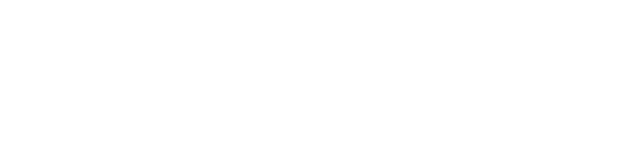
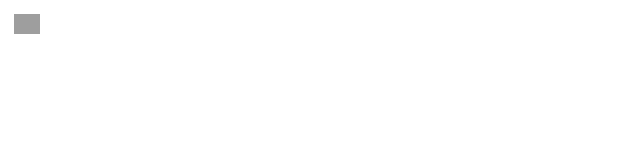
Before and after one commit to autumnfern/startup-landing-page-clone, a plain HTML site: page index.html in a window 1280 px wide. Shown: the full height of the page, 0-640 px from the left. Drawn offline with nearby package versions, Linux system fonts and the light colour scheme; grey boxes are pictures that could not be loaded.

Commit message:
index.html

```diff
--- a/index.html
+++ b/index.html
@@ -2,10 +2,14 @@
 <html lang="en">
 <head>
 	<meta charset="UTF-8">
+	<link rel="stylesheet" href="css/normalize.css">
 	<link rel="stylesheet" href="css/style.css">
 	<title>Document</title>
 </head>
 <body>
+	<nav class="top-navigation">
+        <div class="content"><img src="http://thinkful-ed.github.io/karma-clone/img/karma-logo.svg" style="margin:14px;" width="26" /></div>
+    </nav>
 
 </body>
 </html>
```
